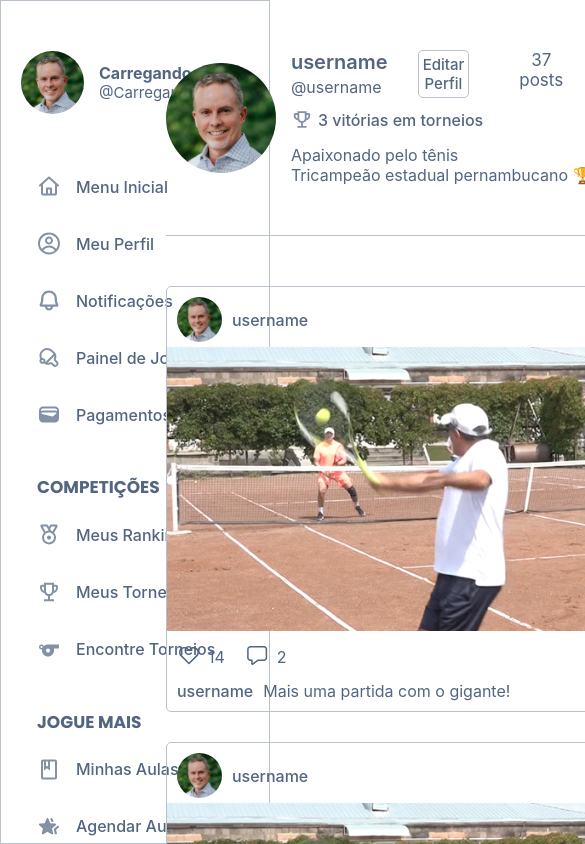
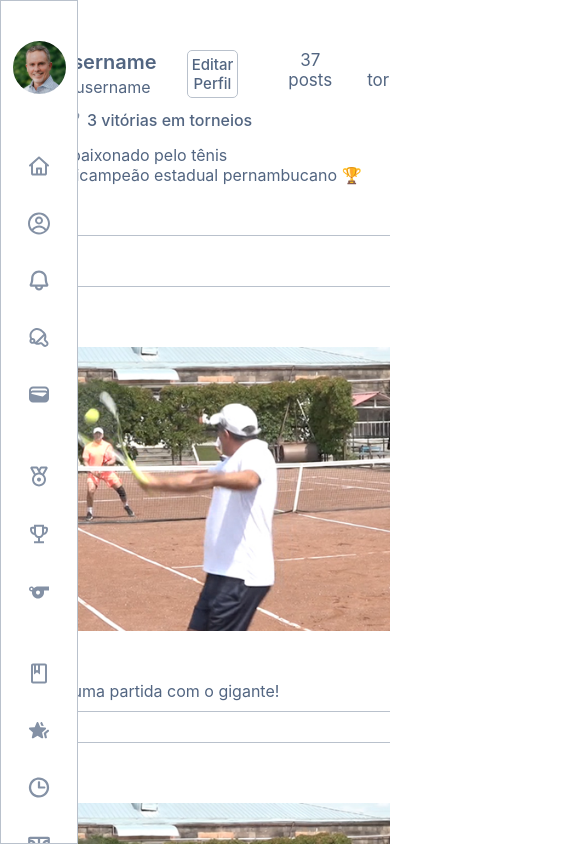
Before and after one commit to ZeAndradee/Navit2, a React (Vite) app: page /profile in a window 390 px wide. Shown: the top 844 px of the page, 585 px wide, since content can reach past the window. Built offline with nearby package versions, Linux system fonts and the light colour scheme; a web font is replaced by a local one.

Commit message:
Update: Responsive sidebar

```diff
--- a/src/components/Sidebar/Sidebar.css
+++ b/src/components/Sidebar/Sidebar.css
@@ -1,6 +1,5 @@
 .sidebar {
   border: var(--secondary-color) 1px solid;
-  height: 100vh;
   width: 270px;
   padding: 20px;
   overflow: auto;
@@ -33,7 +32,10 @@
 }
 
 .header img {
-  width: 63px;
+  width: 53px;
+}
+.header :hover {
+  background-color: rgba(128, 128, 128, 0.114);
 }
 
 .username {
@@ -46,3 +48,38 @@
   justify-content: center;
   margin-left: 15px;
 }
+
+@media (max-width: 1040px) {
+  .sidebar {
+    flex-direction: column;
+    width: fit-content;
+    padding: 10px;
+  }
+  .header {
+    justify-content: center;
+  }
+
+  .namenick {
+    display: none;
+  }
+
+  .sidebaritem {
+    justify-content: center;
+  }
+
+  .sidebaritem img {
+    margin: 0;
+  }
+
+  .sidebaritem p {
+    display: none;
+  }
+
+  .header p {
+    display: none;
+  }
+
+  .option p {
+    display: none;
+  }
+}
--- a/src/components/Sidebar/SidebarItem/SidebarItem.css
+++ b/src/components/Sidebar/SidebarItem/SidebarItem.css
@@ -2,7 +2,6 @@
   display: flex;
   flex-direction: row;
   padding: 10px 16px;
-  align-items: center;
   border-radius: 5px;
   width: 100%;
 }
--- a/src/pages/ProfilePage/ProfilePage.css
+++ b/src/pages/ProfilePage/ProfilePage.css
@@ -12,8 +12,10 @@
   display: flex;
   flex-direction: column;
   width: 100%;
-
+  overflow: auto;
   align-items: center;
+  padding-bottom: 16px;
+  padding: 0 20px;
 }
 
 .profile {
```
